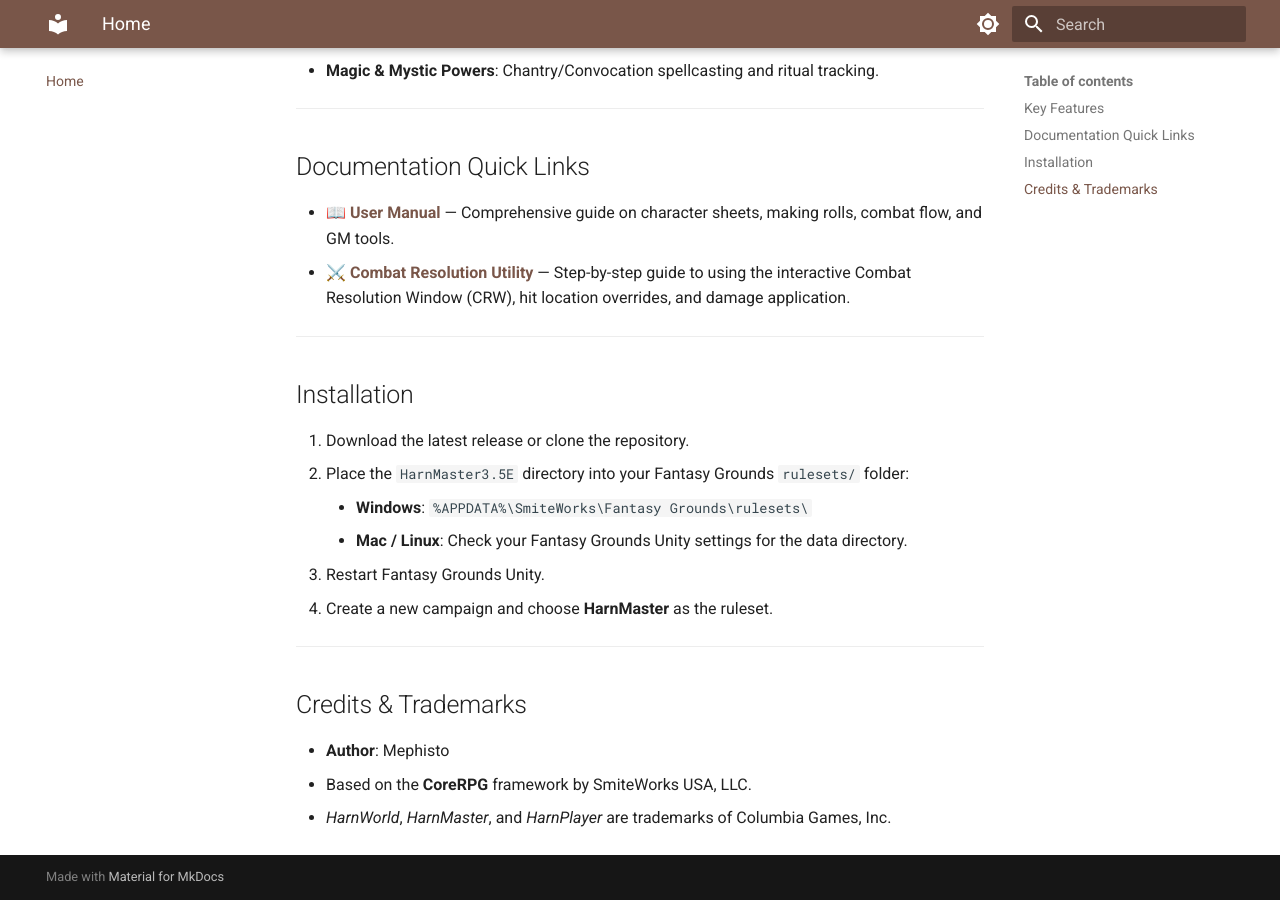
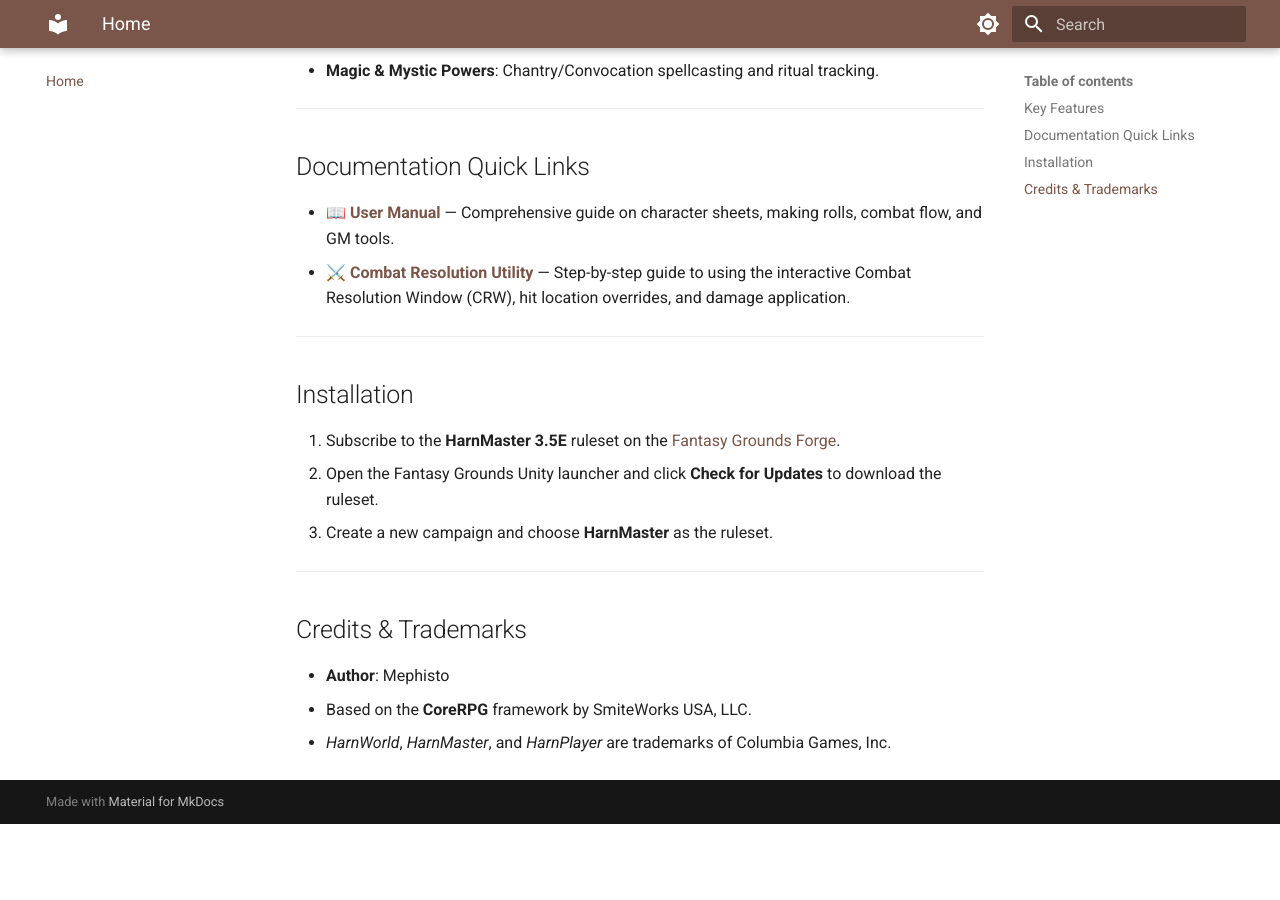
Before and after one commit to FGMephisto/HarnMasterFGUWiki, an MkDocs documentation site: the page built from docs/index.md, in a window 1280 px wide and 900 px high, scrolled down 642 px. Built offline with MkDocs 1.6.1 and Material for MkDocs 9.7.7, drawn with Linux system fonts in a browser that asks for light colours; after the commit the page ends 1466 px from its top, so only the background shows below that.

Commit message:
docs: update installation instructions to refer to Fantasy Grounds Forge

```diff
--- a/docs/index.md
+++ b/docs/index.md
@@ -25,12 +25,9 @@
 
 ## Installation
 
-1. Download the latest release or clone the repository.
-2. Place the `HarnMaster3.5E` directory into your Fantasy Grounds `rulesets/` folder:
-    * **Windows**: `%APPDATA%\SmiteWorks\Fantasy Grounds\rulesets\`
-    * **Mac / Linux**: Check your Fantasy Grounds Unity settings for the data directory.
-3. Restart Fantasy Grounds Unity.
-4. Create a new campaign and choose **HarnMaster** as the ruleset.
+1. Subscribe to the **HarnMaster 3.5E** ruleset on the [Fantasy Grounds Forge](https://forge.fantasygrounds.com/).
+2. Open the Fantasy Grounds Unity launcher and click **Check for Updates** to download the ruleset.
+3. Create a new campaign and choose **HarnMaster** as the ruleset.
 
 ---
 
```
